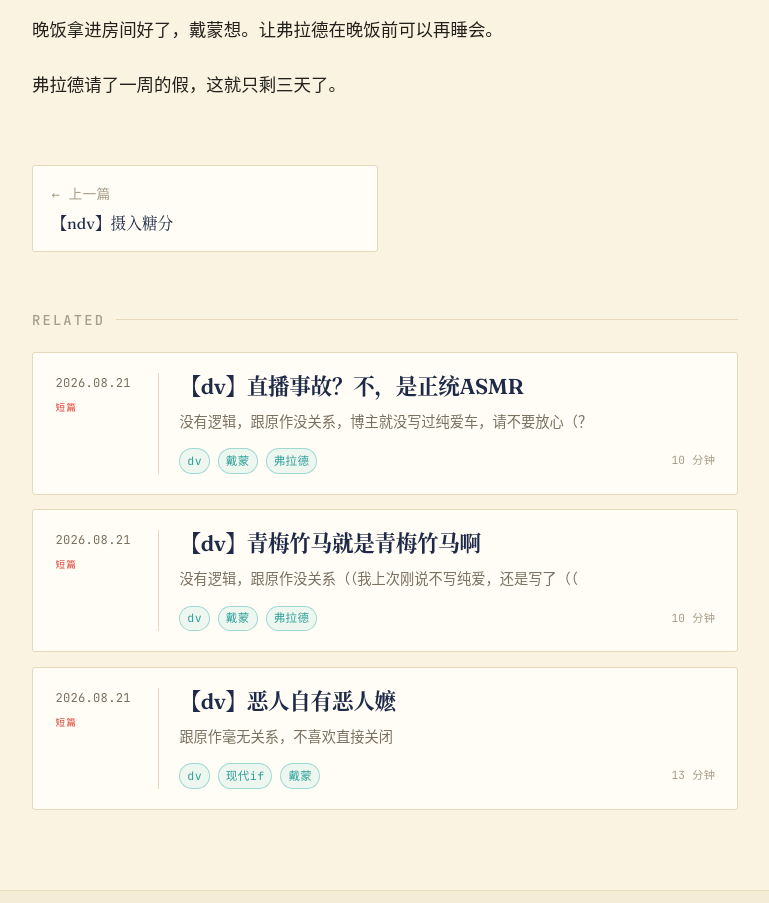
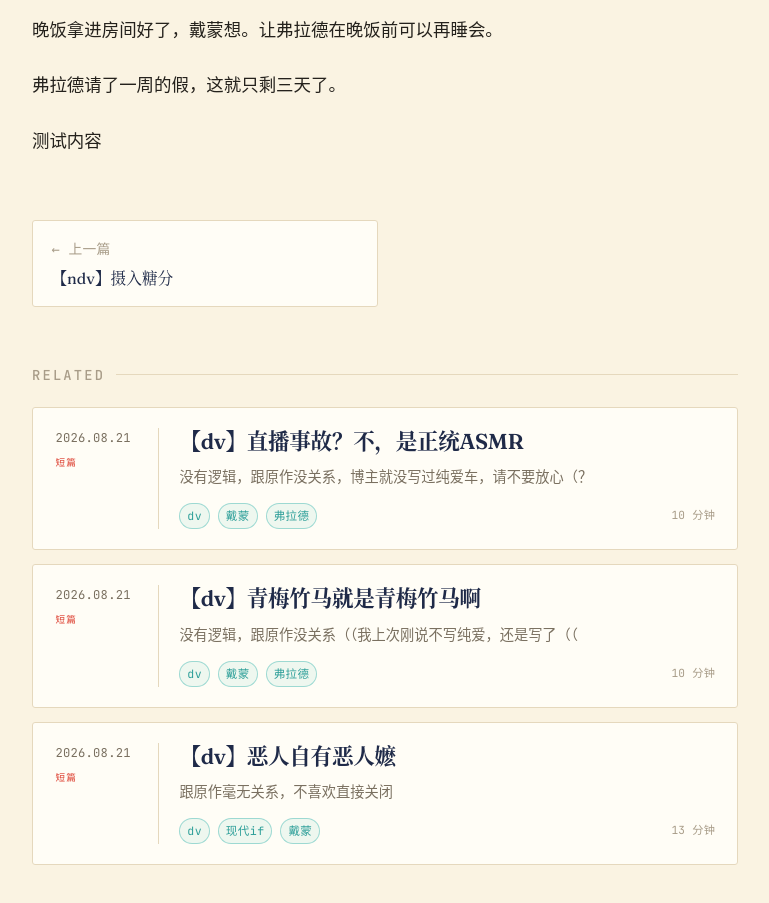
Before and after one commit to aming-org/aming-org.github.io, an Astro site: page /posts/dv-oversimplifying-costs in a window 1280 px wide. Shown: the part 9100-10003 px from the top of the page, without its empty margins (58-827 px from the left). Built offline with nearby package versions, Linux system fonts and the light colour scheme; Astro itself is replaced by a stand-in of ours.

Commit message:
测试app更信

```diff
--- a/src/content/posts/dv-oversimplifying-costs.md
+++ b/src/content/posts/dv-oversimplifying-costs.md
@@ -233,3 +233,5 @@ Alpha生殖腔早已退化萎缩，简单的磨蹭难以磨开，在冲撞中痛
 晚饭拿进房间好了，戴蒙想。让弗拉德在晚饭前可以再睡会。
 
 弗拉德请了一周的假，这就只剩三天了。
+
+测试内容
```
